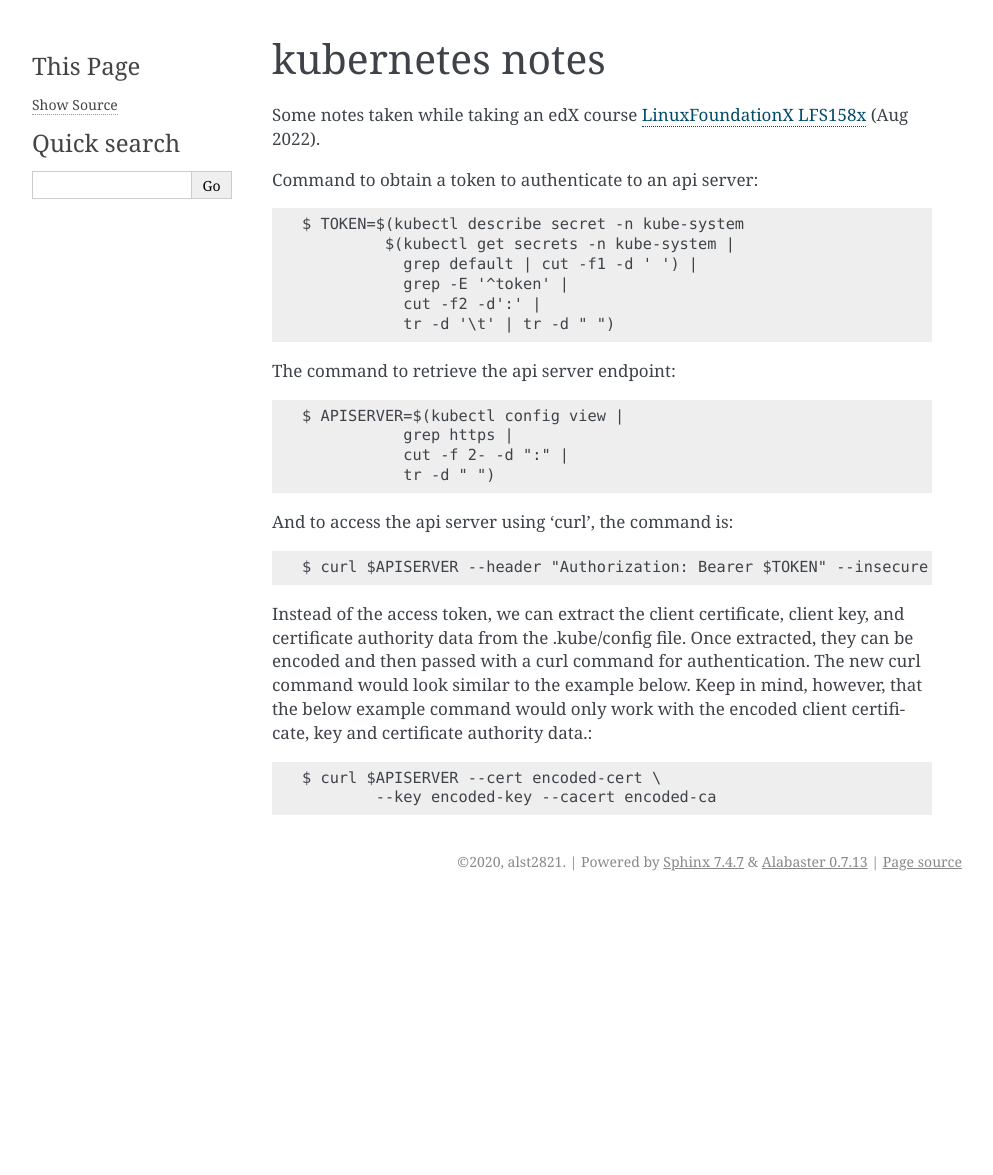
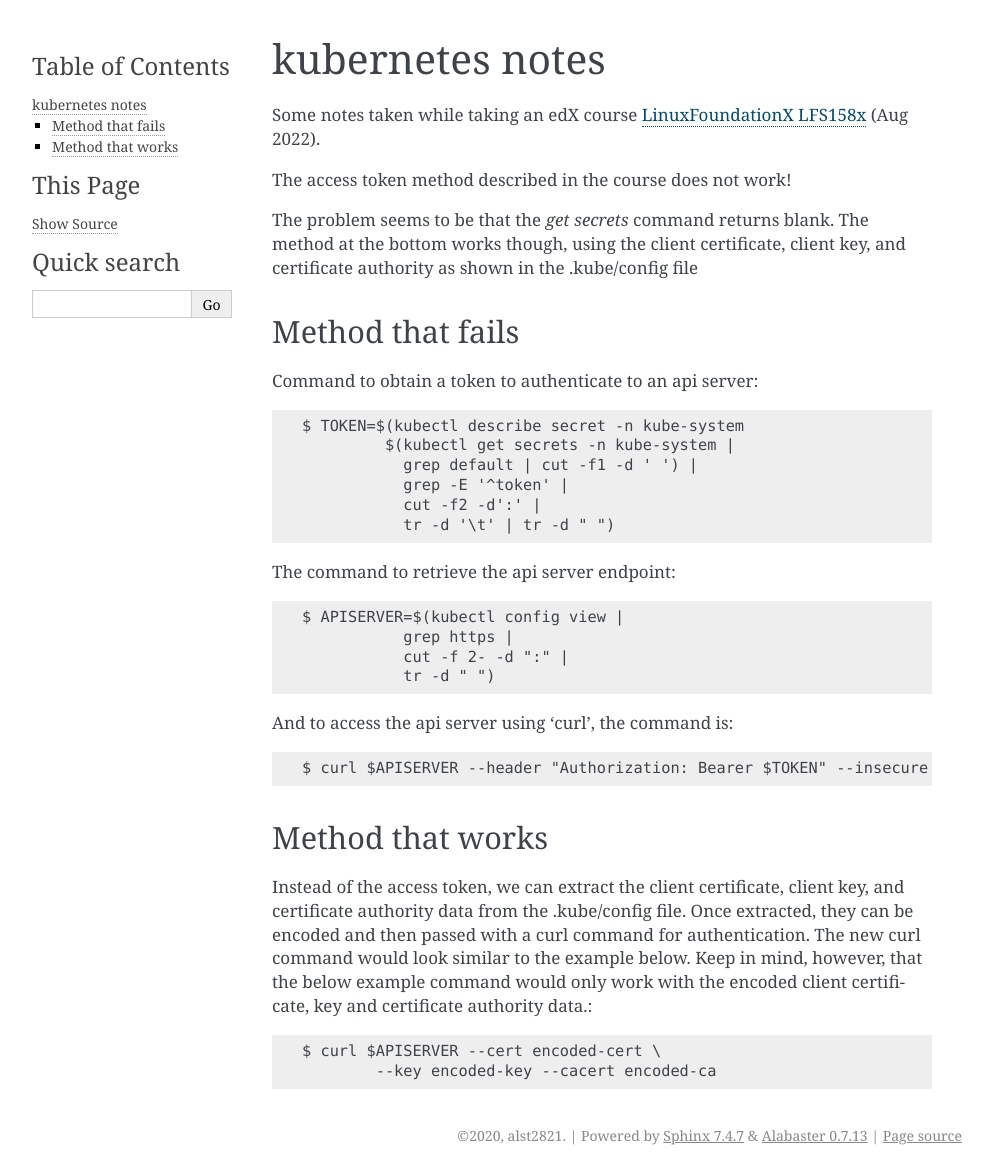
Before and after one commit to alst2821/puffer-fish, a Sphinx documentation site: the page built from doc/kubernetes.rst, in a window 1280 px wide. Shown: the whole page, without its empty margins (148-1141 px from the left). Built offline with Sphinx 7.4.7, drawn with Linux system fonts in a browser that asks for light colours; before the commit the page ends 901 px from its top, so only the background shows below that.

Commit message:
make a note about the `get secrets` not working

```diff
--- a/doc/kubernetes.rst
+++ b/doc/kubernetes.rst
@@ -4,6 +4,15 @@
 
 Some notes taken while taking an edX course
 `LinuxFoundationX LFS158x <https://learning.edx.org/course/course-v1:LinuxFoundationX+LFS158x+1T2022/home>`_ (Aug 2022).
+
+The access token method described in the course does not work!
+
+The problem seems to be that the `get secrets` command returns blank.
+The method at the bottom works though, using the client certificate,
+client key, and certificate authority as shown in the .kube/config file
+
+Method that fails
+-----------------
 
 Command to obtain a token to authenticate to an api server::
 
@@ -25,7 +34,15 @@ And to access the api server using 'curl', the command is::
 
   $ curl $APISERVER --header "Authorization: Bearer $TOKEN" --insecure
 
-Instead of the access token, we can extract the client certificate, client key, and certificate authority data from the .kube/config file. Once extracted, they can be encoded and then passed with a curl command for authentication. The new curl command would look similar to the example below. Keep in mind, however, that the below example command would only work with the encoded client certificate, key and certificate authority data.::
+Method that works
+-----------------
+Instead of the access token, we can extract the client certificate,
+client key, and certificate authority data from the .kube/config
+file. Once extracted, they can be encoded and then passed with a curl
+command for authentication. The new curl command would look similar to
+the example below. Keep in mind, however, that the below example
+command would only work with the encoded client certificate, key and
+certificate authority data.::
 
   $ curl $APISERVER --cert encoded-cert \
           --key encoded-key --cacert encoded-ca
```
